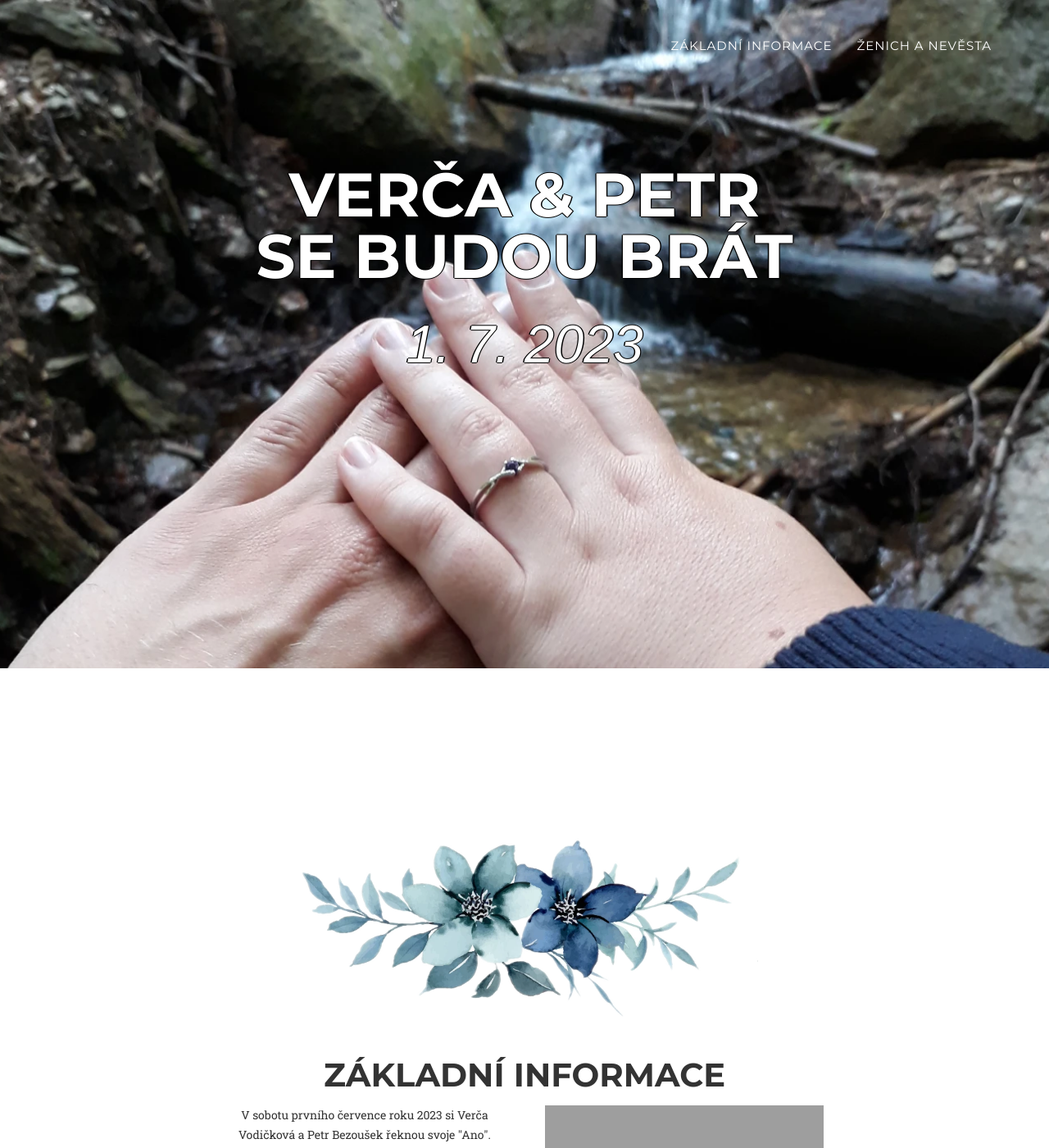
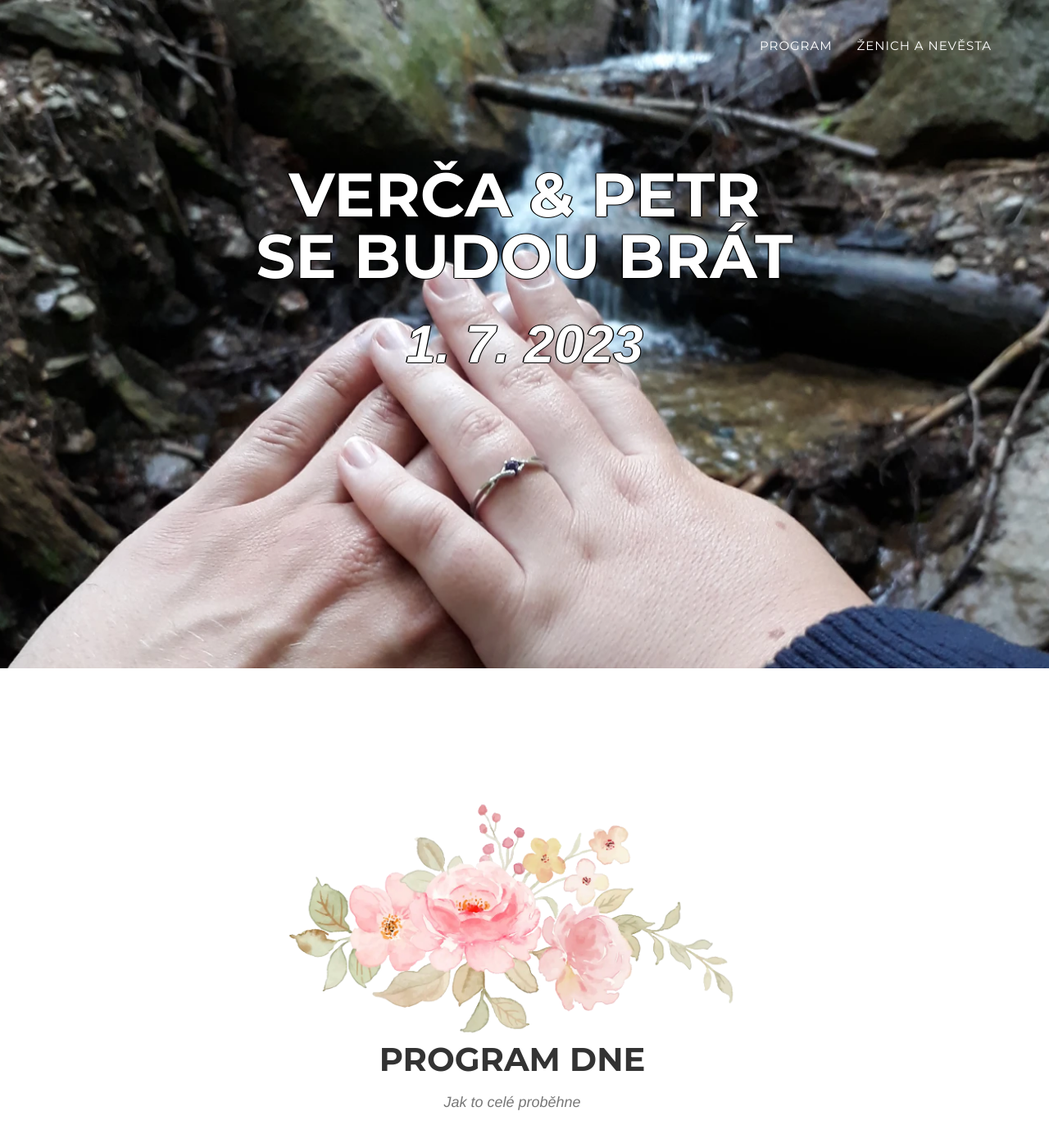
Before and after one commit to PetrBezousek/PetrBezousek.github.io, a Jekyll site: the page built from index.html, in a window 1280 px wide and 1400 px high. Shown: the whole window at 82% size. Built offline with Jekyll 4.4.1, drawn with Linux system fonts in a browser that asks for light colours; some web fonts are replaced; some of the changed text lies outside the part shown; grey boxes are pictures that could not be loaded.

Commit message:
feat: update with wedding program

```diff
--- a/_includes/basic_info.html
+++ b/_includes/basic_info.html
@@ -1,8 +1,8 @@
-<section id="basic_info">
+<section id="basic_info" class="bg-light-gray">
     <div class="container">
         <div class="row">
+            <img src="../img/header_flower.webp" style="width: 50%; height: 50%" />
             <div class="col-lg-12 text-center">
-                <img src="../img/header_flower.webp" style="width: 50%; height: 50%" />
                 <h2 class="section-heading">Základní informace</h2>
             </div>
         </div>
--- a/_includes/css/agency.css
+++ b/_includes/css/agency.css
@@ -19,12 +19,12 @@ body {
 }
 
 p {
-    font-size: 14px;
+    font-size: 18px;
     line-height: 1.75;
 }
 
 p.large {
-    font-size: 16px;
+    font-size: 20px;
 }
 
 a,
@@ -343,7 +343,7 @@ section h3.section-subheading {
     margin-bottom: 75px;
     text-transform: none;
     font-family: "Droid Serif","Helvetica Neue",Helvetica,Arial,sans-serif;
-    font-size: 16px;
+    font-size: 18px;
     font-style: italic;
     font-weight: 400;
 }
--- a/_includes/footer.html
+++ b/_includes/footer.html
@@ -18,15 +18,21 @@
         </div>
     </div>
 </section>
+<section class="bg-light-gray">
+    <div class="container">
+        <div class="row col-lg-12 text-center">
+            <img src="../img/header_flower.webp" style="width: 50%; height: 50%" />
+        </div>
+    </div>
+</section>
 
 <footer>
     <div class="container">
         <div class="row">
             <div class="col-md-4">
-                <a
-                href="https://www.freepik.com/free-vector/watercolor-blue-floral-arrangement-collection_23217611.htm#query=flower%20wedding&position=3&from_view=search">
-                Image
-                by asrulaqroni</a> on Freepik
+            <a
+                href="https://www.freepik.com/free-vector/watercolor-soft-pink-flower-arrangement-collection_38643799.htm#&position=12&from_view=author">
+                    Image by asrulaqroni</a> on Freepik
             </div>
             <div class="col-md-4">
                 Site design based on <a href="https://startbootstrap.com/theme/agency">Agency</a> from Start Bootstrap
--- a/_includes/header.html
+++ b/_includes/header.html
@@ -18,18 +18,13 @@
                     <li class="hidden">
                         <a href="#page-top"></a>
                     </li>
-                    {% comment %}
+                    <!--
+                    <li>
+                        <a class="page-scroll" href="#basic_info">Základní informace</a>
+                    </li>
+                    -->
                     <li>
                         <a class="page-scroll" href="#program">Program</a>
-                    </li>
-
-                    <li>
-                        <a class="page-scroll" href="#lodging">Doprava a ubytování</a>
-                    </li>
-                    {% endcomment %}
-
-                    <li>
-                        <a class="page-scroll" href="#basic_info">Základní informace</a>
                     </li>
 
                     <li>
@@ -47,7 +42,7 @@
         <div class="container">
             <div class="intro-text">
                 <div class="intro-heading">Verča &amp; Petr<br/>se budou brát</div>
-                <div class="intro-lead-in">1. 7. 2023</div>
+                <div class="intro-lead-in"><b>1. 7. 2023</b></div>
             </div>
         </div>
     </header>
--- a/_includes/program.html
+++ b/_includes/program.html
@@ -1,50 +1,69 @@
 <section id="program">
     <div class="container">
-        <div class="row">
-            <div class="col-lg-12 text-center">
-                <img src="../img/header_flower.webp" style="width: 50%; height: 50%" />
-                <h2 class="section-heading">Program</h2>
-                <h3 class="section-subheading text-muted">Jak to celé proběhne</h3>
+        <div class="row col-lg-12 text-center">
+            <img src="../img/header_flower.webp" style="width: 50%; height: 50%" />
+            <h2 class="section-heading">Program dne</h2>
+            <h3 class="section-subheading text-muted">Jak to celé proběhne</h3>
+        </div>
+
+        <div class="row text-center">
+            <div class="col-md-5 col-md-offset-1 col-lg-4 col-lg-offset-2">
+                <h3 class="service-heading">Ráno u nevěsty</h3>
+                <h4>cca 9:00</h4>
+                <p>
+                    Sejdeme se ráno v Dlouhé Třebové.<br>
+                    Zaparkujte si auto na placi vedle domu (případně u kostela), očekáváme asi 20 aut, na všechny bude místo.<br>
+                    Máme připravené ozdoby na auta, klopy a drobné občerstvení.<br>
+                    Ženich si sem přijede "najít" nevěstu.<br>
+                </p>
+            </div>
+            <div class="col-md-5 col-lg-4">
+                <iframe style="border:none" src="https://en.frame.mapy.cz/s/pabolavoza" width="100%" height="330" frameborder="0"></iframe>
+            </div>
+        </div>
+
+        <div class="row text-center">
+            <div class="col-md-5 col-lg-4 col-md-push-6">
+                <h3 class="service-heading">Odjezd na obřad</h3>
+                <h4>cca 10:00</h4>
+                <p>
+                    Společně odjedeme v koloně s ženichem v čele a nevěstou v závěsu na Hory.<br>
+                    Není nás málo a po cestě jsou 2 semafory, tak se může stát, že neudržíme "vláček" celou dobu.<br>
+                    Hned u restaurace najdete parkoviště.<br>
+                </p>
+            </div>
+            <div class="col-md-5 col-md-offset-1 col-md-pull-5 col-lg-pull-4">
+                <iframe style="border:none" src="https://frame.mapy.cz/s/gobuzubavu" width="100%" height="330" frameborder="0"></iframe>
             </div>
         </div>
 
         <div class="row text-center">
             <div class="col-md-5 col-md-offset-1 col-lg-4 col-lg-offset-2">
                 <h3 class="service-heading">Obřad</h3>
-                <h4>Sobota 00:00</h4>
+                <h4>cca 11:00</h4>
                 <p>
-                Místo: Lorem ipsum<br>
+                    Obřad zažijete na poli hned vedle restaurace Na Horách.<br>
+                    Sejde se nás takřka 70, budeme mít zajištené i místa na sezení.<br>
+                    Po dokončení obřadu proběhne focení, ať na vás máme památku.<br>
                 </p>
             </div>
             <div class="col-md-5 col-lg-4">
-                <img src="img/placekitten.jpg" style="max-width: 100%"></img>
+                <iframe style="border:none" src="https://frame.mapy.cz/s/pefoleroto" width="100%" height="330" frameborder="0"></iframe>
             </div>
         </div>
 
-        <div class="row image-row">
+        <div class="row text-center">
             <div class="col-md-5 col-lg-4 col-md-push-6">
-                <p>Dalsi cast programu</p>
+                <h3 class="service-heading">Oběd, tanec, zábava</h3>
+                <h4>Od 12:00</h4>
+                <p>
+                    Čeká vás výborný oběd, dort, zábava a hudba.<br>
+                    Máme k dispozici 2 řidiče.<br>
+                    Budete-li si chtít odvézt auto po obědě domů, pomůžou vám se svozem zpět.<br>
+                </p>
             </div>
             <div class="col-md-5 col-md-offset-1 text-center col-md-pull-5 col-lg-pull-4">
-                <img src="img/placekitten.jpg" style="max-width: 100%" />
-            </div>
-        </div>
-
-        <div class="row text-center image-row" id="picnic">
-            <div class="col-md-5 col-md-offset-1 col-lg-4 col-lg-offset-2">
-                <p>Dalsi cast programu..</p>
-            </div>
-            <div class="col-md-5 col-lg-4">
-                <img src="img/placekitten.jpg" style="max-width: 100%"></img>
-            </div>
-        </div>
-
-        <div class="row image-row">
-            <div class="col-md-5 col-lg-4 col-md-push-6">
-                <p>Posledni cast programu</p>
-            </div>
-            <div class="text-center col-md-5 col-md-offset-1 col-md-pull-5 col-lg-pull-4">
-                <img src="img/placekitten.jpg" style="max-width: 100%" />
+                <iframe style="border:none" src="https://frame.mapy.cz/s/legonunusa" width="100%" height="330" frameborder="0"></iframe>
             </div>
         </div>
     </div>
--- a/_layouts/default.html
+++ b/_layouts/default.html
@@ -6,12 +6,7 @@
 
   {% include header.html %}
 
-  {% include basic_info.html %}
-
-  {% comment %}
-    {% include program.html %}
-    {% include lodging.html %}
-  {% endcomment %}
+  {% include program.html %}
 
   {% include footer.html %}
   {% include js.html %}
```
Also changed, not shown: _includes/lodging.html (deleted, +0 -22 lines), Gemfile.lock, img/header_flower.webp.
